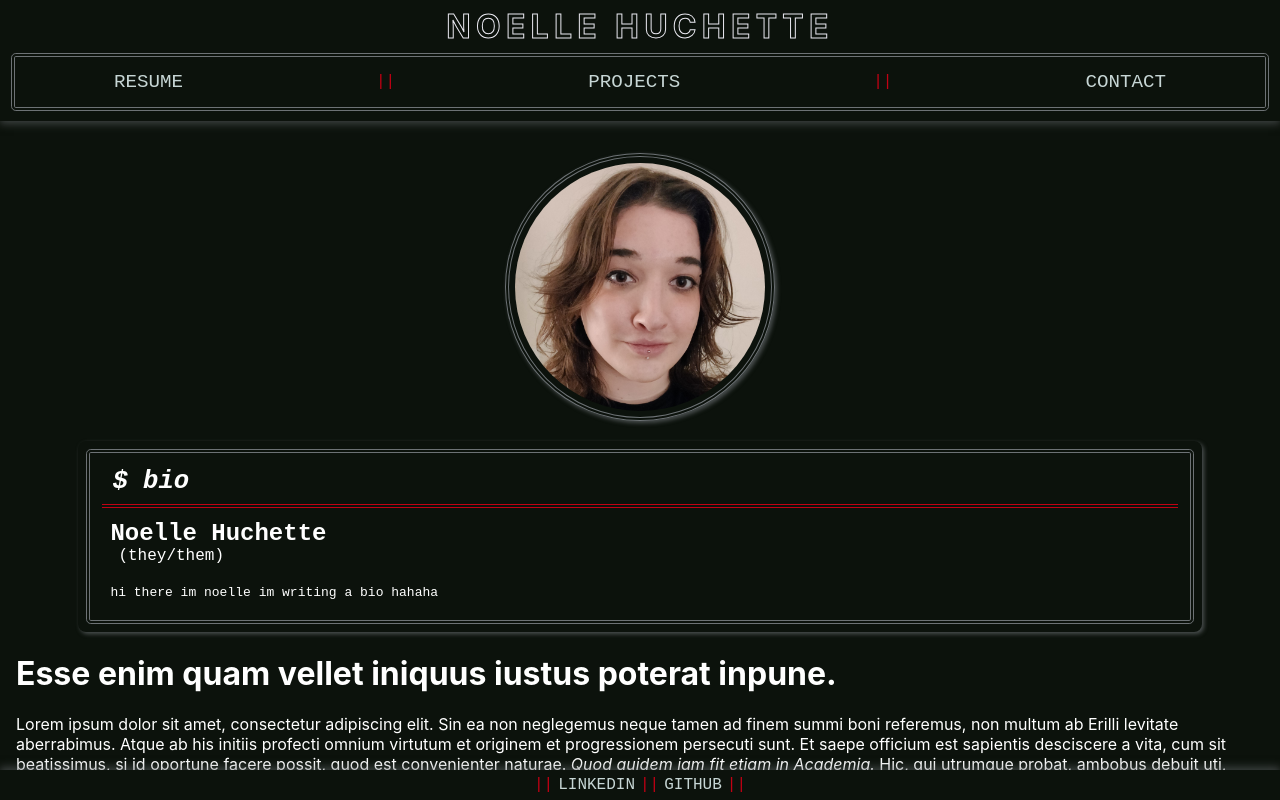
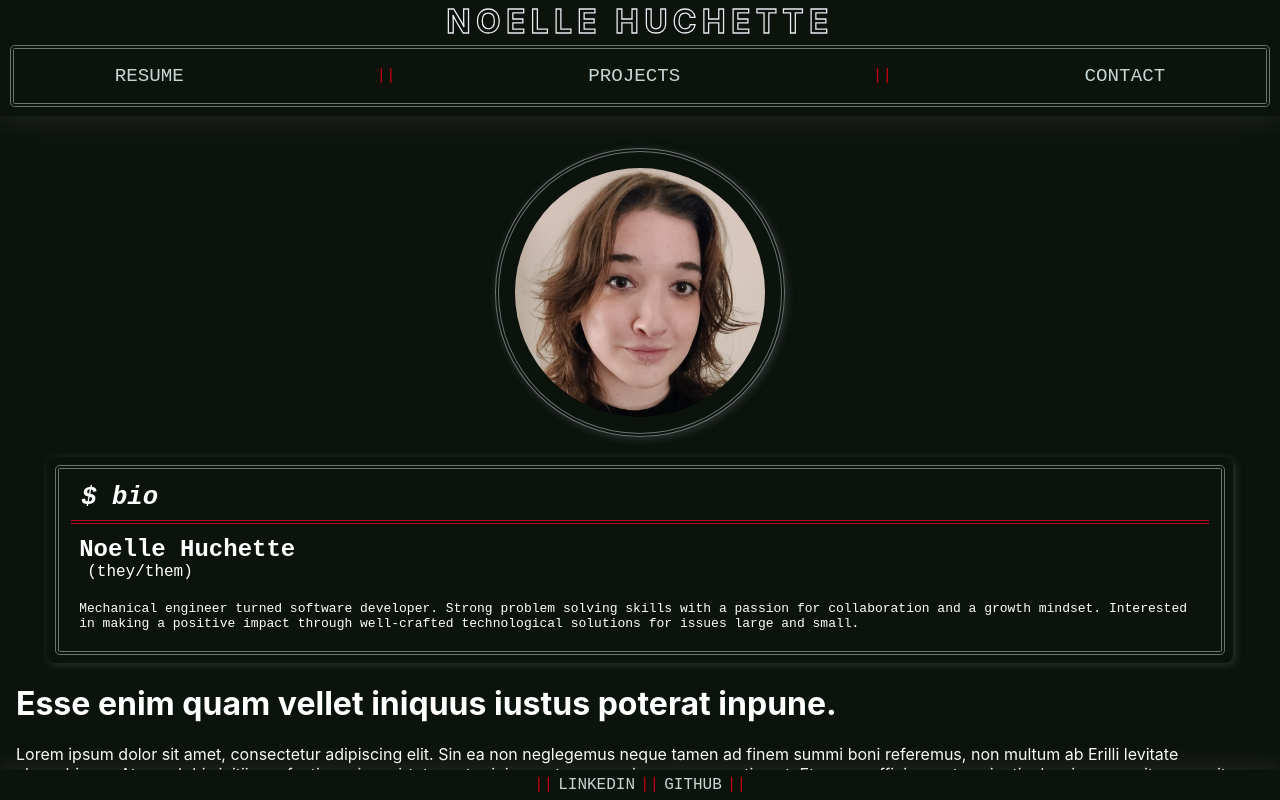
Before and after one commit to noellehuchette/portfolio, a React (Create React App) app: page / in a window 1280 px wide. Built offline with nearby package versions, Linux system fonts and the light colour scheme.

Commit message:
for domain

```diff
--- a/src/client/components/Footer/style.css
+++ b/src/client/components/Footer/style.css
@@ -8,7 +8,7 @@
   flex-direction: row;
   justify-content: center;
   align-items: center;
-  box-shadow: 0px -3px 8px rgba(109, 114, 117, 0.5);
+  box-shadow: 0px -5px 25px  rgba(109, 114, 117, 0.2);
   position: absolute;
   bottom: 0px;
   color: #C20114;
--- a/src/client/components/Home/index.js
+++ b/src/client/components/Home/index.js
@@ -5,7 +5,9 @@ const Home = (props) => {
   return (
     <div className="home-block">
       <div className="personal-info">
-        <img className="headshot" src="/headshot.jpg" />
+        <div className="headshot-block">
+          <img className="headshot" src="/headshot.jpg" />
+        </div>
         <div className="bio-block">
           <div className="block-content">
             <div className="block-title">
@@ -13,7 +15,13 @@ const Home = (props) => {
             </div>
             <h3>Noelle Huchette</h3>
             <span>(they/them)</span>
-            <p> hi there im noelle im writing a bio hahaha </p>
+            <p>
+              {' '}
+              Mechanical engineer turned software developer. Strong problem
+              solving skills with a passion for collaboration and a growth
+              mindset. Interested in making a positive impact through
+              well-crafted technological solutions for issues large and small.
+            </p>
           </div>
         </div>
       </div>
--- a/src/client/components/Home/style.css
+++ b/src/client/components/Home/style.css
@@ -17,11 +17,11 @@
 
 .bio-block {
   text-align: left;
-  width: 90%;
+  width: 95%;
   display: flex;
   flex-direction: column;
   font-family: monospace;
-  box-shadow: 2px 2px 4px rgba(109, 114, 117, 0.65);
+  box-shadow: 2px 2px 8px rgba(109, 114, 117, 0.35);
   border-radius: 0.5rem;
 }
 
@@ -56,11 +56,17 @@
   margin: 1.25rem;
 }
 
+.headshot-block {
+  display: flex;
+  justify-content: center;
+  align-items: center;
+  box-shadow: 2px 2px 8px rgba(109, 114, 117, 0.35);
+  border-radius: 50%;
+  padding: 1rem;
+  border: double 0.3rem #6D7275;
+}
+
 .headshot {
-  box-shadow: 2px 2px 4px rgba(109, 114, 117, 0.65);
-  padding: 6px;
-  border: double 0.3rem #6D7275;
-  width: 50%;
   max-width: 250px;
   border-radius: 50%;
 }
--- a/src/client/components/Nav/style.css
+++ b/src/client/components/Nav/style.css
@@ -1,11 +1,11 @@
 nav {
-  padding: 0px 15px 10px 15px;
+  padding: 0 1rem 0.6rem;
   display: flex;
   flex-direction: column;
   justify-content: space-evenly;
   align-items: center;
   background-color: #0C120C;
-  box-shadow: 0px 3px 8px rgba(109, 114, 117, 0.5);
+  box-shadow: 0px 5px 25px rgba(109, 114, 117, 0.2);
 }
 
 .menu-head {
@@ -15,12 +15,11 @@ nav {
 }
 
 .menu-head h3 {
-  padding: 5px;
   align-self: center;
   color: transparent;
   font-size: 2rem;
-  margin: 2px 10px;
-  -webkit-text-stroke: 1px #ECEBF3;
+  margin: 0.1rem 10px 0.25rem;
+  -webkit-text-stroke: 0.08rem #ECEBF3;
   letter-spacing: 0.33rem;
   text-transform: uppercase;
   text-align: center;
@@ -35,6 +34,7 @@ nav {
   align-items: center;
   border: double 0.3rem #6D7275;
   border-radius: 0.3rem;
+  padding: 2px;
 }
 
 .menu-pages p {
```
